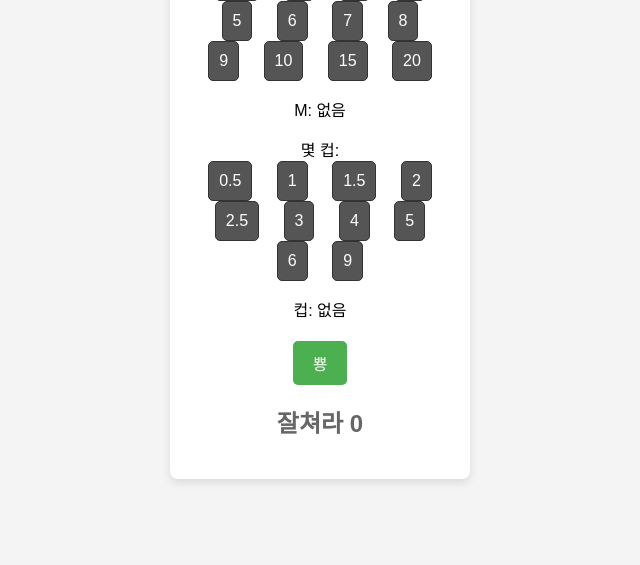
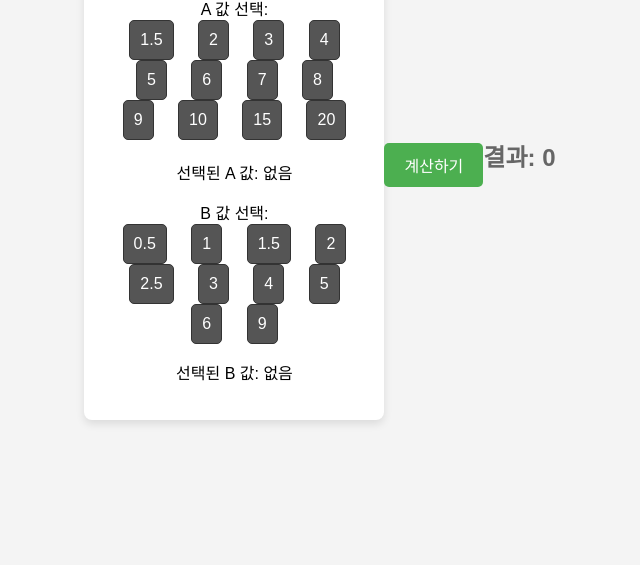
Before and after one commit to pokolohome/golf, a plain HTML site: page index.html in a window 1280 px wide. Shown: the part 235-800 px from the top of the page, without its empty margins (320-960 px from the left). Drawn offline with Linux system fonts and the light colour scheme.

Commit message:
Update index.html

```diff
--- a/index.html
+++ b/index.html
@@ -1,19 +1,17 @@
 <!DOCTYPE html>
 <html lang="ko">
 <head>
-
-
-<meta charset="UTF-8">
-<title>계산기</title>
-<link rel="stylesheet" href="styles.css">
+    <meta charset="UTF-8">
+    <meta name="viewport" content="width=device-width, initial-scale=1.0">
+    <title>퍼팅 계산기</title>
+    <link rel="stylesheet" href="styles.css">
 </head>
 <body>
 <div class="calculator">
     <h1>퍼팅 계산기</h1>
     <div class="input-section">
-        <label for="inputA"> 몇 미터:</label>
-        <div id="buttonsA" class="button-group">
-            <!-- A의 값을 선택하는 버튼들 -->
+        <label>A 값 선택:</label>
+        <div class="button-group">
             <button onclick="setValue('A', 1.5)">1.5</button>
             <button onclick="setValue('A', 2)">2</button>
             <button onclick="setValue('A', 3)">3</button>
@@ -27,10 +25,11 @@
             <button onclick="setValue('A', 15)">15</button>
             <button onclick="setValue('A', 20)">20</button>
         </div>
-        <p>M: <span id="displayA">없음</span></p>
-        <label for="inputB">몇 컵:</label>
-        <div id="buttonsB" class="button-group">
-            <!-- B의 값을 선택하는 버튼들 -->
+            <!-- 추가 버튼 생략 -->
+        </div>
+        <p>선택된 A 값: <span id="displayA">없음</span></p>
+        <label>B 값 선택:</label>
+        <div class="button-group">
             <button onclick="setValue('B', 0.5)">0.5</button>
             <button onclick="setValue('B', 1)">1</button>
             <button onclick="setValue('B', 1.5)">1.5</button>
@@ -41,16 +40,14 @@
             <button onclick="setValue('B', 5)">5</button>
             <button onclick="setValue('B', 6)">6</button>
             <button onclick="setValue('B', 9)">9</button>
-            <!-- 추가된 버튼 -->
         </div>
-        <p>컵: <span id="displayB">없음</span></p>
+        <p>선택된 B 값: <span id="displayB">없음</span></p>
     </div>
-    <button onclick="calculate()">뿅</button>
+    <button onclick="calculate()">계산하기</button>
     <div class="result-section">
-        <h2>잘쳐라 <span id="result">0</span></h2>
+        <h2>결과: <span id="result">0</span></h2>
     </div>
 </div>
-
 <script src="script.js"></script>
 </body>
 </html>
```
